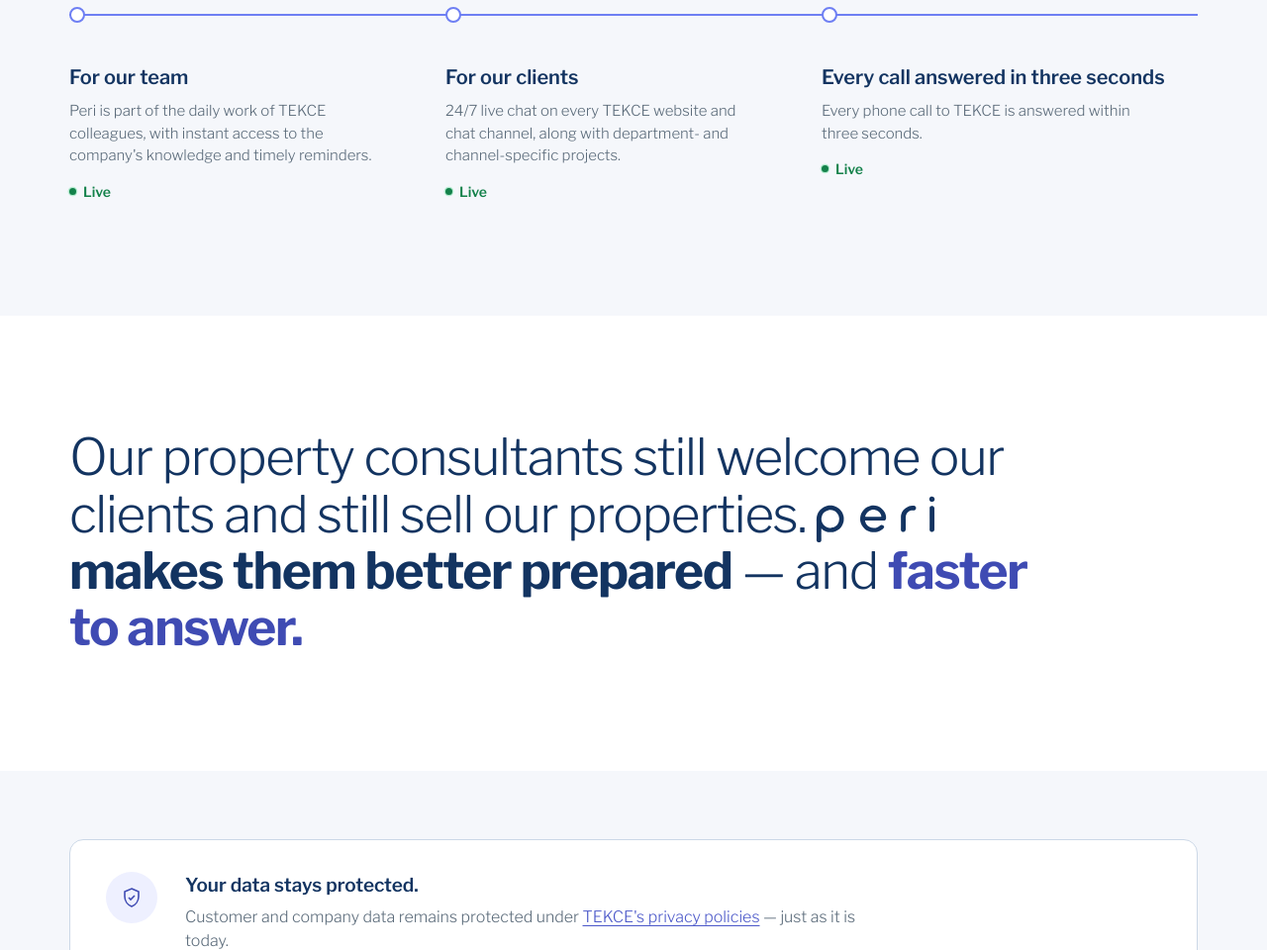
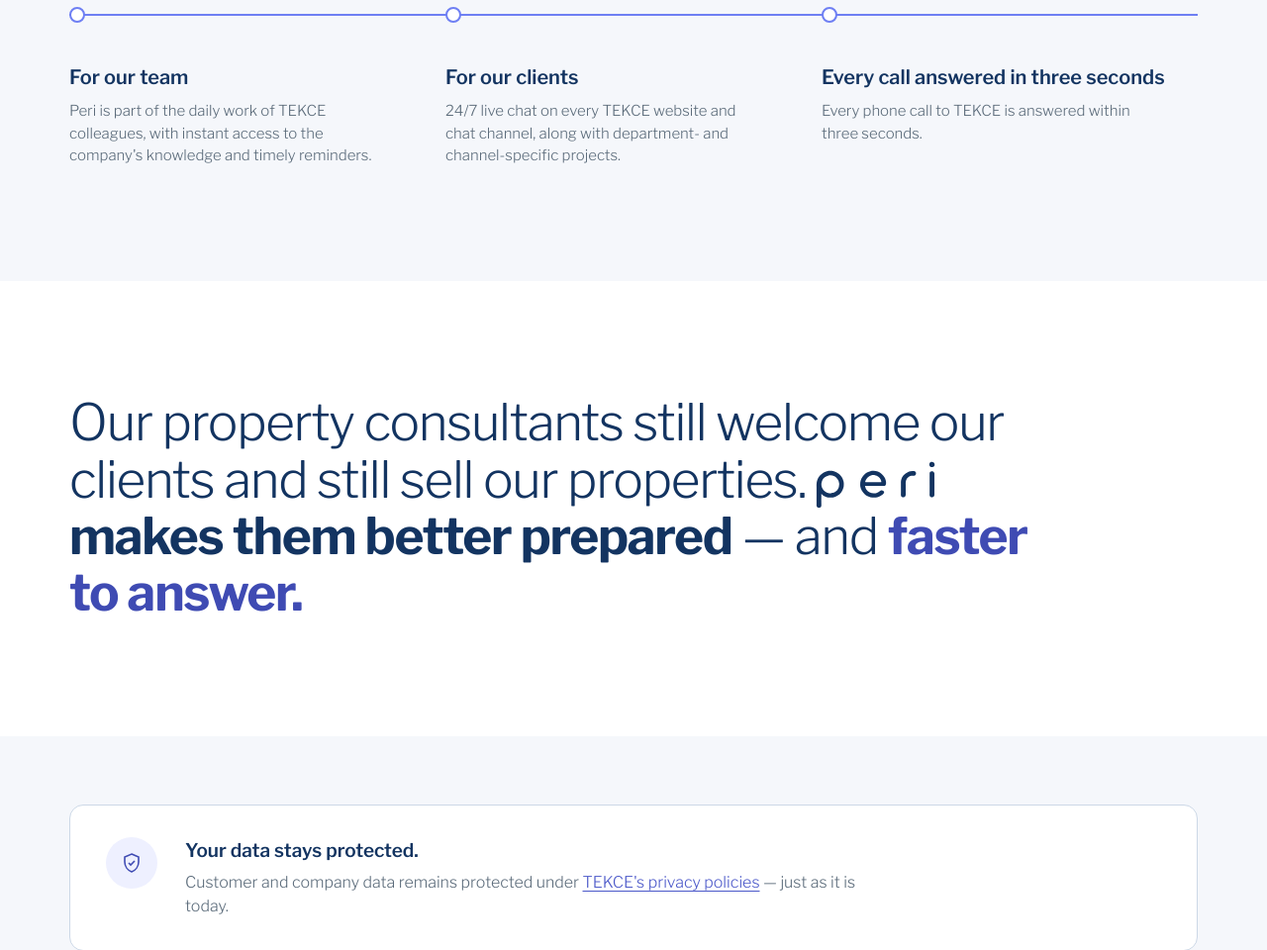
Before and after one commit to FiratGuney7/proptech-prototype, a plain HTML site: page corporate/proptech/peri/index.html in a window 1280 px wide. Shown: the part 3220-4180 px from the top of the page at 99% size. Drawn offline with nearby package versions, Linux system fonts and the light colour scheme.

Commit message:
Peri: remove Live labels from the channel roadmap
Co-Authored-By: Claude Opus 5.5 <noreply@anthropic.com>

```diff
--- a/corporate/proptech/peri/index.html
+++ b/corporate/proptech/peri/index.html
@@ -183,17 +183,14 @@
         <div style="--c:#6e7ff3">
           <h3>For our team</h3>
           <p>Peri is part of the daily work of TEKCE colleagues, with instant access to the company's knowledge and timely reminders.</p>
-          <span class="status status--live">Live</span>
         </div>
         <div style="--c:#6e7ff3">
           <h3>For our clients</h3>
           <p>24/7 live chat on every TEKCE website and chat channel, along with department- and channel-specific projects.</p>
-          <span class="status status--live">Live</span>
         </div>
         <div style="--c:#6e7ff3">
           <h3>Every call answered in three seconds</h3>
           <p>Every phone call to TEKCE is answered within three seconds.</p>
-          <span class="status status--live">Live</span>
         </div>
       </div>
     </div>
```
